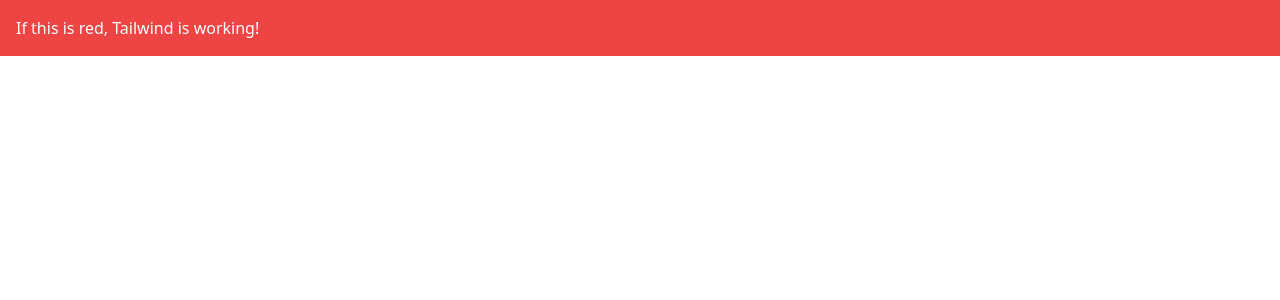
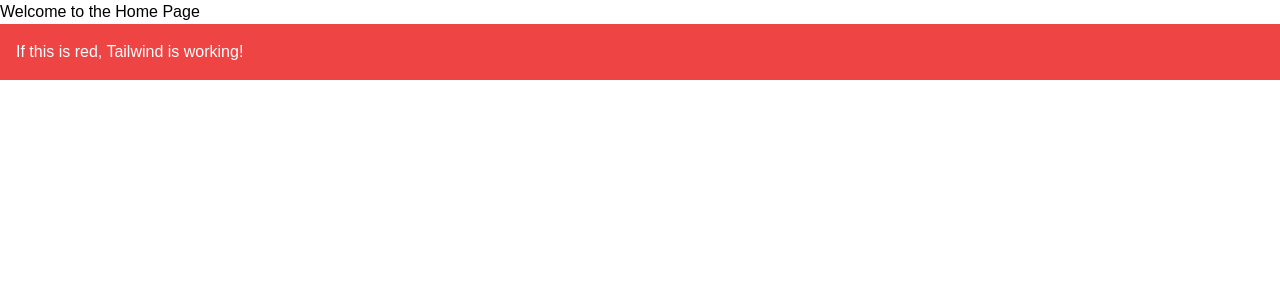
Before and after one commit to git-mahad/Portfolio, a React (Vite) app: page / in a window 1280 px wide. Shown: the top 300 px of the page. Built offline with nearby package versions, Linux system fonts and the light colour scheme.

Commit message:
Updated files

```diff
--- a/package.json
+++ b/package.json
@@ -20,7 +20,6 @@
     "@types/react-dom": "^18.2.19",
     "@vitejs/plugin-react": "^4.2.1",
     "autoprefixer": "^10.4.17",
-    "daisyui": "^4.12.23",
     "eslint": "^8.56.0",
     "eslint-plugin-react": "^7.33.2",
     "eslint-plugin-react-hooks": "^4.6.0",
--- a/src/App.css
+++ b/src/App.css
@@ -1,3 +1,6 @@
-*{
-  margin: 0%;
+* {
+  margin: 0;
+  padding: 0;
+  box-sizing: border-box;
+  font-family: 'Arial', sans-serif;
 }
--- a/src/App.jsx
+++ b/src/App.jsx
@@ -1,12 +1,32 @@
-import './App.css'
+import './App.css';
+import { createBrowserRouter, RouterProvider } from 'react-router-dom';
+
+function Home() { /* delet this function*/
+  return <h1>Welcome to the Home Page</h1>;
+}
+
+function NotFound() {  /* delet this function*/
+  return <h1>404 - Page Not Found</h1>;
+}
+
+const router = createBrowserRouter([
+  {
+    path: '/',  // customise according to your project
+    element: <Home />,
+  },
+  {
+    path: '*',  // customise according to your project
+    element: <NotFound />,
+  },
+]);
 
 function App() {
   return (
     <div className="min-h-screen">
+      <RouterProvider router={router} />
       <p className="bg-red-500 text-white p-4">If this is red, Tailwind is working!</p>
-
     </div>
-  )
+  );
 }
 
-export default App
+export default App;
--- a/tailwind.config.js
+++ b/tailwind.config.js
@@ -1,12 +1,7 @@
-/** @type {import('tailwindcss').Config} */
-
-import daisyui from "daisyui"
 export default {
   content: ["./index.html", "./src/**/*.{js,ts,jsx,tsx}"],
   theme: {
     extend: {},
   },
-  plugins: [
-    require('daisyui'),
-  ],
+  plugins: [],
 }
```
Also changed, not shown: 1 other file (tests, documents, lock files or other folders).
